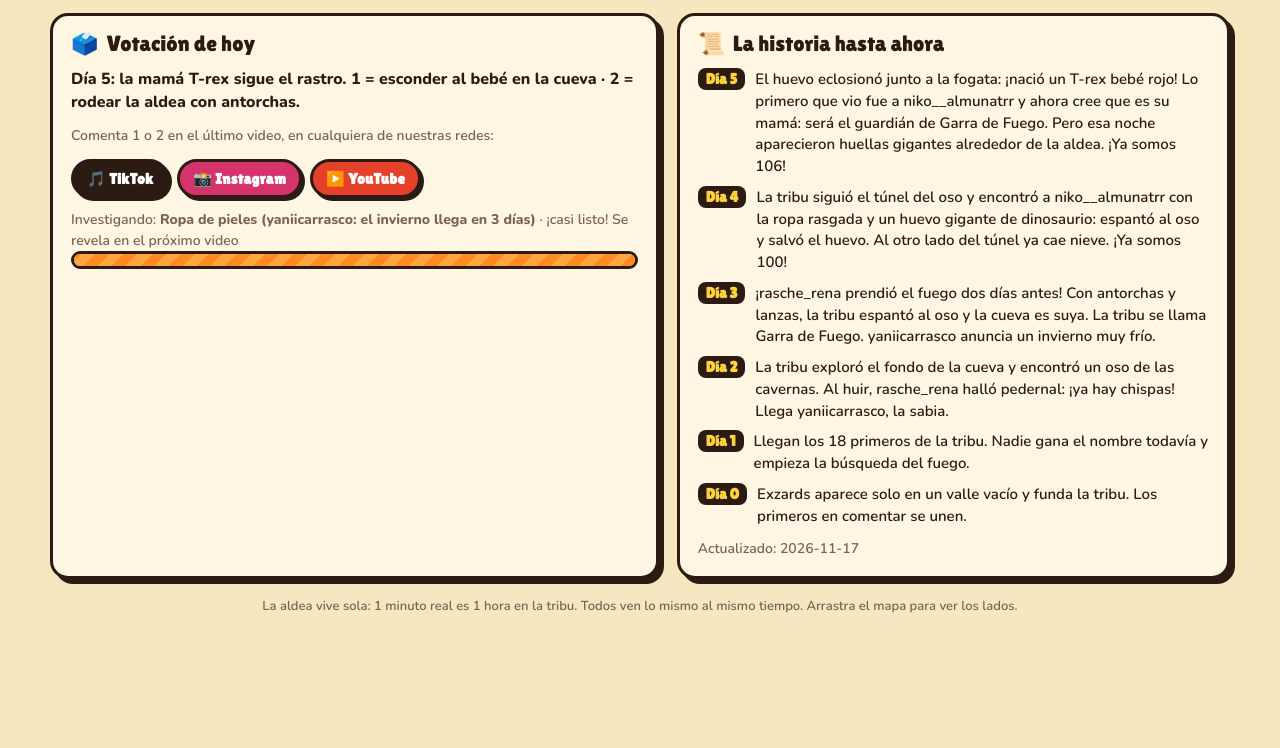
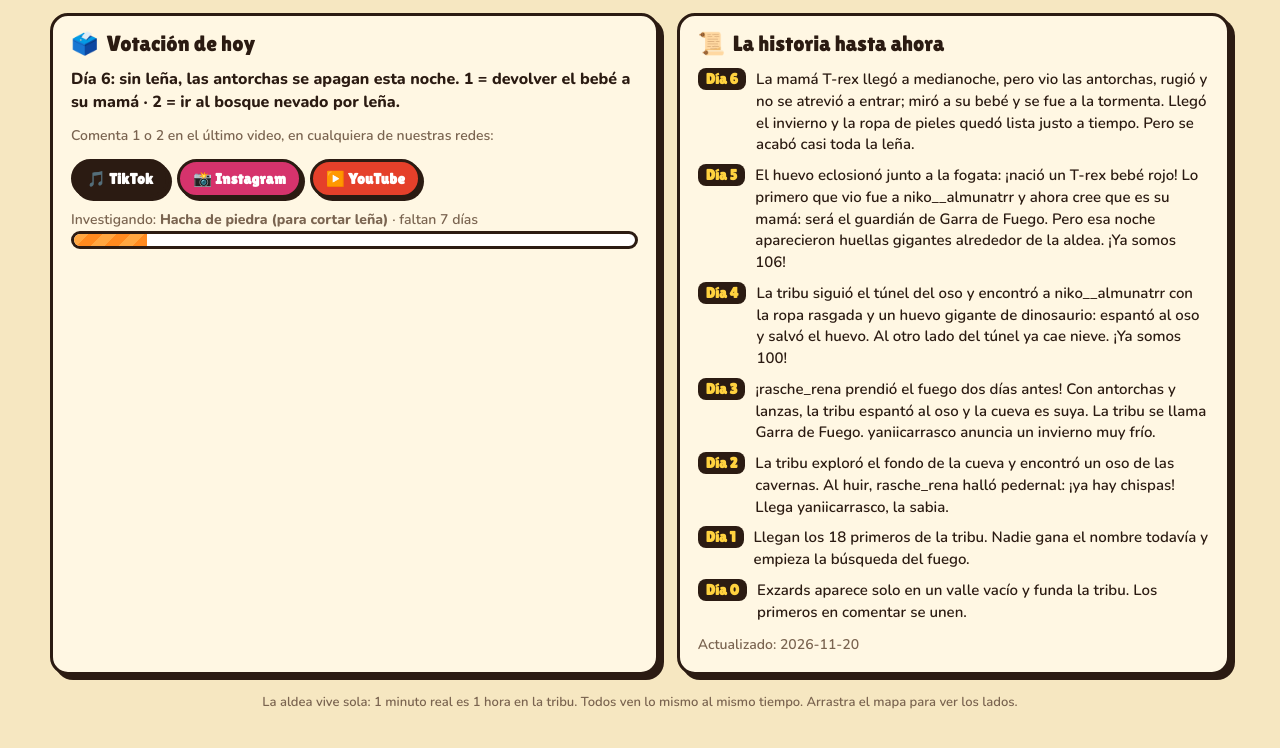
Before and after one commit to Carrasking/tutribudecide, a plain HTML site: page index.html in a window 1280 px wide. Shown: the part 1652-2400 px from the top of the page. Before the commit the page ends 2307 px from the top, so only its background shows below. Drawn offline with nearby package versions, Linux system fonts and the light colour scheme; animation ran at ten frames a second.

Commit message:
Día 6: llega la mamá T-rex, invierno, ropa de pieles lista, investigando hacha de piedra, población 106
Co-Authored-By: Claude Opus 5.5 <noreply@anthropic.com>

```diff
--- a/datos.json
+++ b/datos.json
@@ -1,6 +1,6 @@
 {
- "actualizado": "2026-11-17",
- "dia": 5,
+ "actualizado": "2026-11-20",
+ "dia": 6,
  "poblacion": 106,
  "tribu": "Garra de Fuego",
  "aldea": null,
@@ -11,19 +11,19 @@
   "amenaza": "oso",
   "vida": 0,
   "nota": {
-   "es": "El huevo de niko__almunatrr eclosionó junto a la fogata: nació un T-rex bebé rojo. Esa noche aparecieron huellas gigantes en la nieve alrededor de la aldea: la mamá T-rex sigue el rastro.",
-   "en": "niko__almunatrr's egg hatched by the campfire: a red baby T-rex was born. That night, giant footprints appeared in the snow around the village: the mother T-rex is following the trail."
+   "es": "La mamá T-rex llegó a medianoche, vio las antorchas, rugió y no entró. Miró a su bebé, que dormía con niko__almunatrr, y se fue a la tormenta. La tribu quemó casi toda la leña del invierno.",
+   "en": "The mother T-rex came at midnight, saw the torches, roared and did not come in. She looked at her baby, asleep with niko__almunatrr, and walked off into the storm. The tribe burned almost all its winter firewood."
   }
  },
  "investigando": {
-  "es": "Ropa de pieles (yaniicarrasco: el invierno llega en 3 días)",
-  "en": "Fur clothes (yaniicarrasco: winter arrives in 3 days)",
-  "inicio": "2026-11-13",
+  "es": "Hacha de piedra (para cortar leña)",
+  "en": "Stone axe (to chop firewood)",
+  "inicio": "2026-11-20",
   "dias": 7
  },
  "votacion": {
-  "es": "Día 5: la mamá T-rex sigue el rastro. 1 = esconder al bebé en la cueva · 2 = rodear la aldea con antorchas.",
-  "en": "Day 5: the mother T-rex is following the trail. 1 = hide the baby in the cave · 2 = surround the village with torches.",
+  "es": "Día 6: sin leña, las antorchas se apagan esta noche. 1 = devolver el bebé a su mamá · 2 = ir al bosque nevado por leña.",
+  "en": "Day 6: without firewood, the torches go out tonight. 1 = give the baby back to its mother · 2 = go to the snowy forest for firewood.",
   "redes_es": [
    {
     "red": "TikTok",
@@ -86,6 +86,11 @@
    "dia": 5,
    "es": "El huevo eclosionó junto a la fogata: ¡nació un T-rex bebé rojo! Lo primero que vio fue a niko__almunatrr y ahora cree que es su mamá: será el guardián de Garra de Fuego. Pero esa noche aparecieron huellas gigantes alrededor de la aldea. ¡Ya somos 106!",
    "en": "The egg hatched by the campfire: a red baby T-rex was born! The first thing it saw was niko__almunatrr, and now it thinks they're its mom: it will be the guardian of Garra de Fuego. But that night, giant footprints appeared around the village. We're 106 strong!"
+  },
+  {
+   "dia": 6,
+   "es": "La mamá T-rex llegó a medianoche, pero vio las antorchas, rugió y no se atrevió a entrar; miró a su bebé y se fue a la tormenta. Llegó el invierno y la ropa de pieles quedó lista justo a tiempo. Pero se acabó casi toda la leña.",
+   "en": "The mother T-rex came at midnight, but saw the torches, roared and did not dare come in; she looked at her baby and left into the storm. Winter arrived and the fur clothes were ready just in time. But almost all the firewood is gone."
   }
  ],
  "jefe": {
```
Also changed, not shown: index.html (+1 -1 lines).
